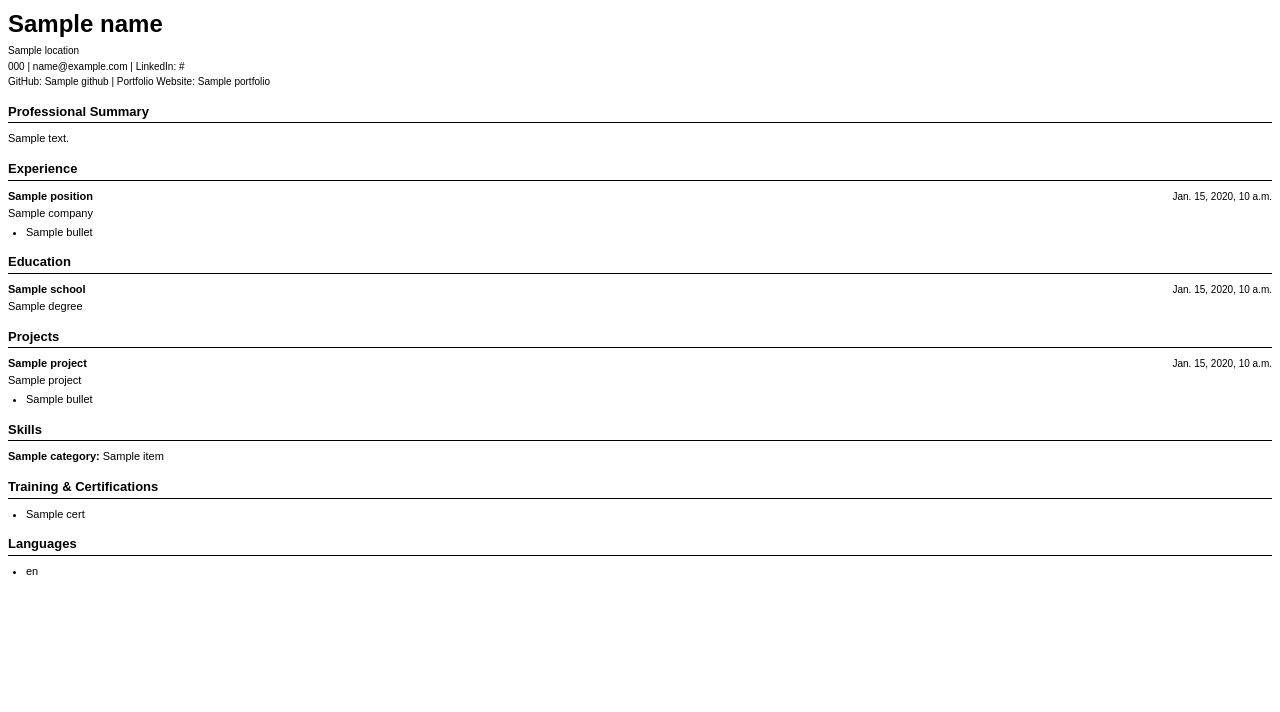
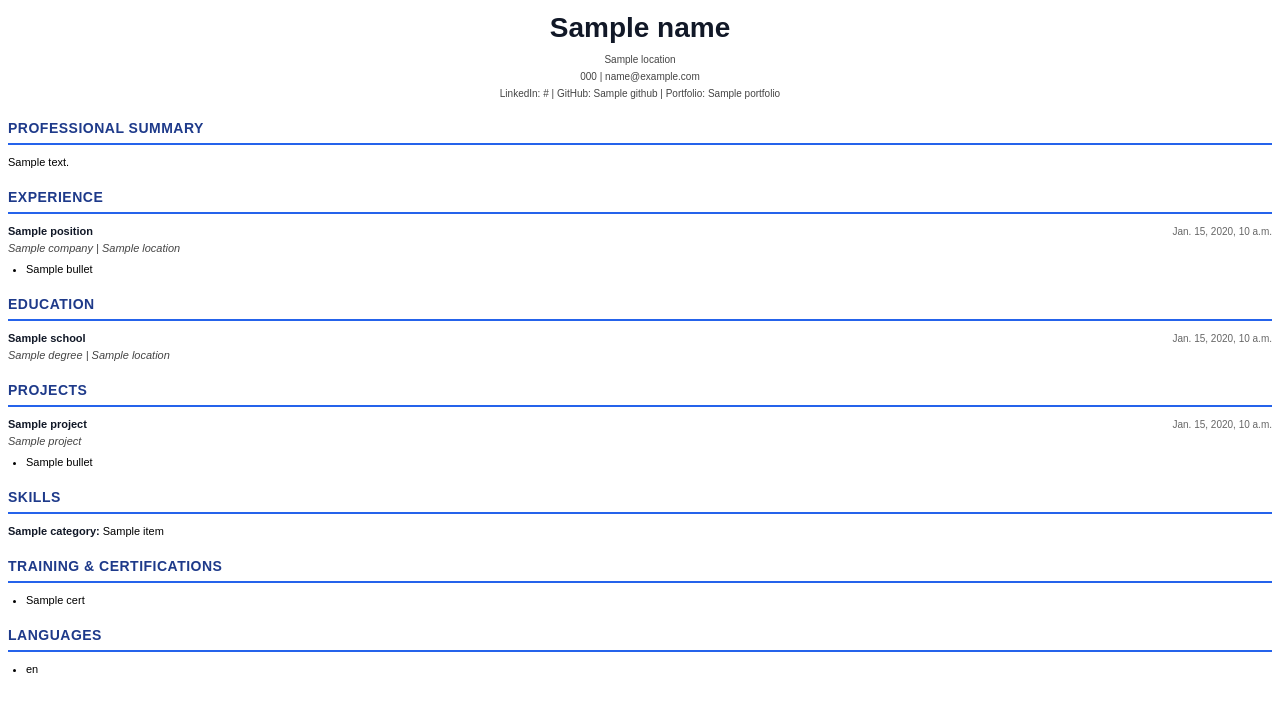
Before and after one commit to Ianmwangi934/Career-Forge, a Django app: template backend/careerforge_backend/ai_engine/templates/resumes/modern_resume.html in a window 1280 px wide. Shown: the top 712 px of the page. Run offline with Django 5.2, Linux system fonts and the light colour scheme; the template is opened without the code that fills it: most values are stand-ins (such as "Sample title", 1, 10 or a date in 2020).

Commit message:
Added some styling on the generated resume

```diff
--- a/backend/careerforge_backend/ai_engine/templates/resumes/modern_resume.html
+++ b/backend/careerforge_backend/ai_engine/templates/resumes/modern_resume.html
@@ -13,39 +13,45 @@
             font-family: Arial, Helvetica, sans-serif;
             color: #000;
             font-size: 11px;
-            line-height: 1.35;
+            line-height: 1.4;
         }
 
         .header {
-            margin-bottom: 14px;
+            text-align: center;
+            margin-bottom: 18px;
         }
 
         .name {
-            font-size: 24px;
+            font-size: 28px;
             font-weight: bold;
-            margin-bottom: 4px;
+            color: #111827;
+            margin-bottom: 6px;
         }
 
         .contact-line {
             font-size: 10px;
-            margin-bottom: 2px;
+            color: #444;
+            margin-bottom: 3px;
+            word-break: break-word;
         }
 
         .section {
-            margin-top: 14px;
+            margin-top: 18px;
         }
 
         .section-title {
-            font-size: 13px;
+            font-size: 14px;
             font-weight: bold;
-            border-bottom: 1px solid #000;
-            padding-bottom: 2px;
-            margin-bottom: 8px;
-            text-transform: capitalize;
+            text-transform: uppercase;
+            border-bottom: 2px solid #2563eb;
+            padding-bottom: 4px;
+            margin-bottom: 10px;
+            color: #1e3a8a;
+            letter-spacing: 0.5px;
         }
 
         .item {
-            margin-bottom: 10px;
+            margin-bottom: 12px;
         }
 
         .top-line {
@@ -57,16 +63,20 @@
         .title {
             font-weight: bold;
             font-size: 11px;
+            color: #111827;
         }
 
         .date {
             font-size: 10px;
+            color: #666;
         }
 
         .subtitle {
             font-size: 11px;
             margin-top: 2px;
-            margin-bottom: 4px;
+            margin-bottom: 5px;
+            color: #444;
+            font-style: italic;
         }
 
         ul {
@@ -76,7 +86,7 @@
         }
 
         li {
-            margin-bottom: 3px;
+            margin-bottom: 4px;
         }
 
         .summary {
@@ -84,11 +94,12 @@
         }
 
         .skills-group {
-            margin-bottom: 4px;
+            margin-bottom: 6px;
         }
 
         .skills-label {
             font-weight: bold;
+            color: #111827;
         }
 
     </style>
@@ -120,20 +131,20 @@
                 | {{ email }}
             {% endif %}
 
-            {% if linkedin %}
-                | LinkedIn: {{ linkedin }}
-            {% endif %}
-
         </div>
 
         <div class="contact-line">
 
+            {% if linkedin %}
+                LinkedIn: {{ linkedin }}
+            {% endif %}
+
             {% if github %}
-                GitHub: {{ github }}
+                | GitHub: {{ github }}
             {% endif %}
 
             {% if portfolio %}
-                | Portfolio Website: {{ portfolio }}
+                | Portfolio: {{ portfolio }}
             {% endif %}
 
         </div>
@@ -183,6 +194,9 @@
 
             <div class="subtitle">
                 {{ exp.company }}
+                {% if exp.location %}
+                    | {{ exp.location }}
+                {% endif %}
             </div>
 
             {% if exp.bullets %}
@@ -229,6 +243,10 @@
 
             <div class="subtitle">
                 {{ edu.degree }}
+
+                {% if edu.location %}
+                    | {{ edu.location }}
+                {% endif %}
             </div>
 
         </div>
```
Also changed, not shown: backend/careerforge_backend/db.sqlite3, 3 other files.
